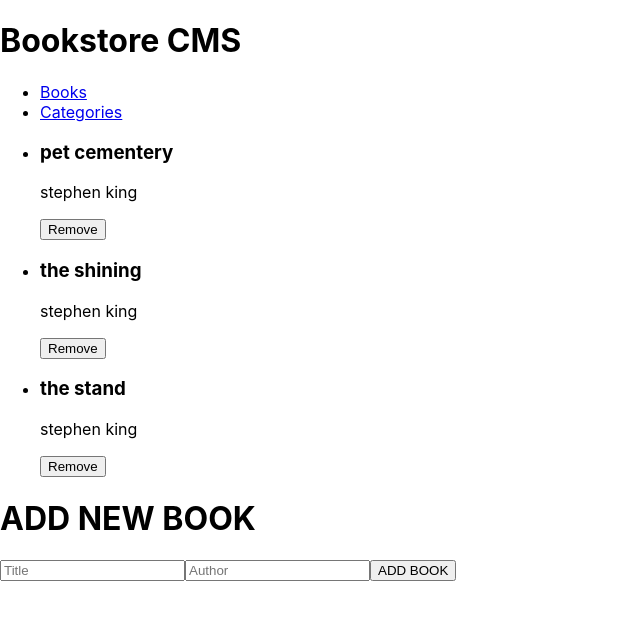
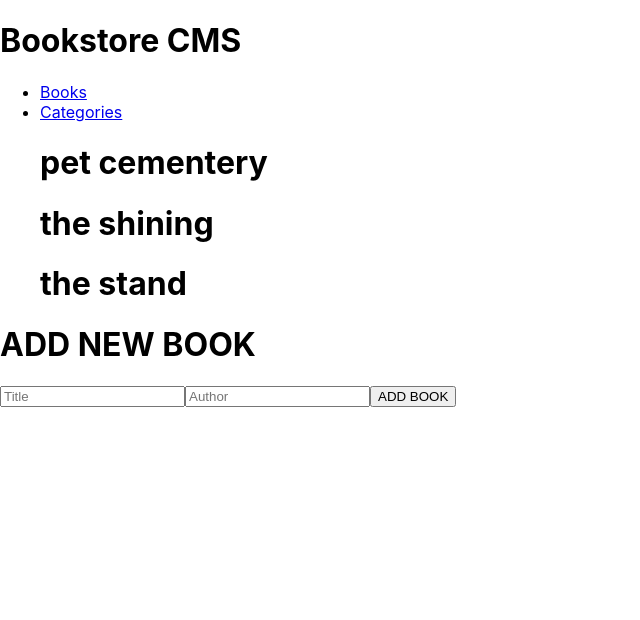
Before and after one commit to d4nQw3rty/book-store-react, a React (Create React App) app: page / in a window 1280 px wide. Shown: the top 620 px of the page, without its empty margins (0-640 px from the left). Built offline with nearby package versions, Linux system fonts and the light colour scheme.

Commit message:
Fix Linters and use BookItem in structure

```diff
--- a/src/components/BookItem.js
+++ b/src/components/BookItem.js
@@ -1,15 +1,18 @@
 import React from 'react';
+import { useSelector } from 'react-redux';
 
-const BookIem = () => (
-  <li>
+const BookIem = () => {
+  const books = useSelector((state) => state.books);
+  return (
     <div>
-      <div>
-        <h3>Title 1</h3>
-        <p>Author 1</p>
-      </div>
-      <button type="button">Remove</button>
+      {books.map((book) => (
+        <div key={book.id}>
+          <h1>{book.title}</h1>
+          <p>{book.category}</p>
+        </div>
+      ))}
     </div>
-  </li>
-);
+  );
+};
 
 export default BookIem;
--- a/src/components/BookList.js
+++ b/src/components/BookList.js
@@ -1,24 +1,10 @@
 import React from 'react';
-import { useSelector } from 'react-redux';
+import BookIem from './BookItem';
 
-const BookList = () => {
-  const books = useSelector((state) => state.books);
-
-  return (
-    <ul>
-      {books.map((book) => (
-        <li key={book.id}>
-          <div>
-            <div>
-              <h3>{book.title}</h3>
-              <p>{book.author}</p>
-            </div>
-            <button type="button">Remove</button>
-          </div>
-        </li>
-      ))}
-    </ul>
-  );
-};
+const BookList = () => (
+  <ul>
+    <BookIem />
+  </ul>
+);
 
 export default BookList;
```
Also changed, not shown: src/components/BookInput.js (+17 -5 lines).
